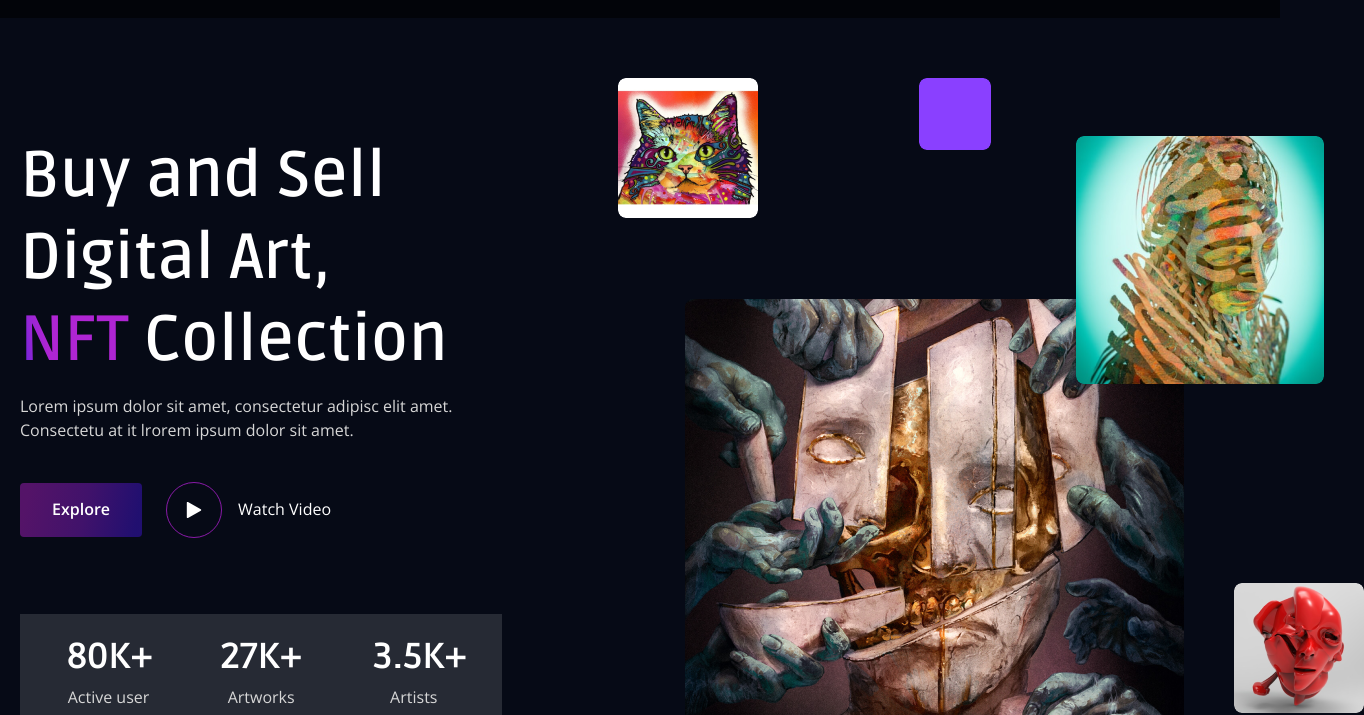
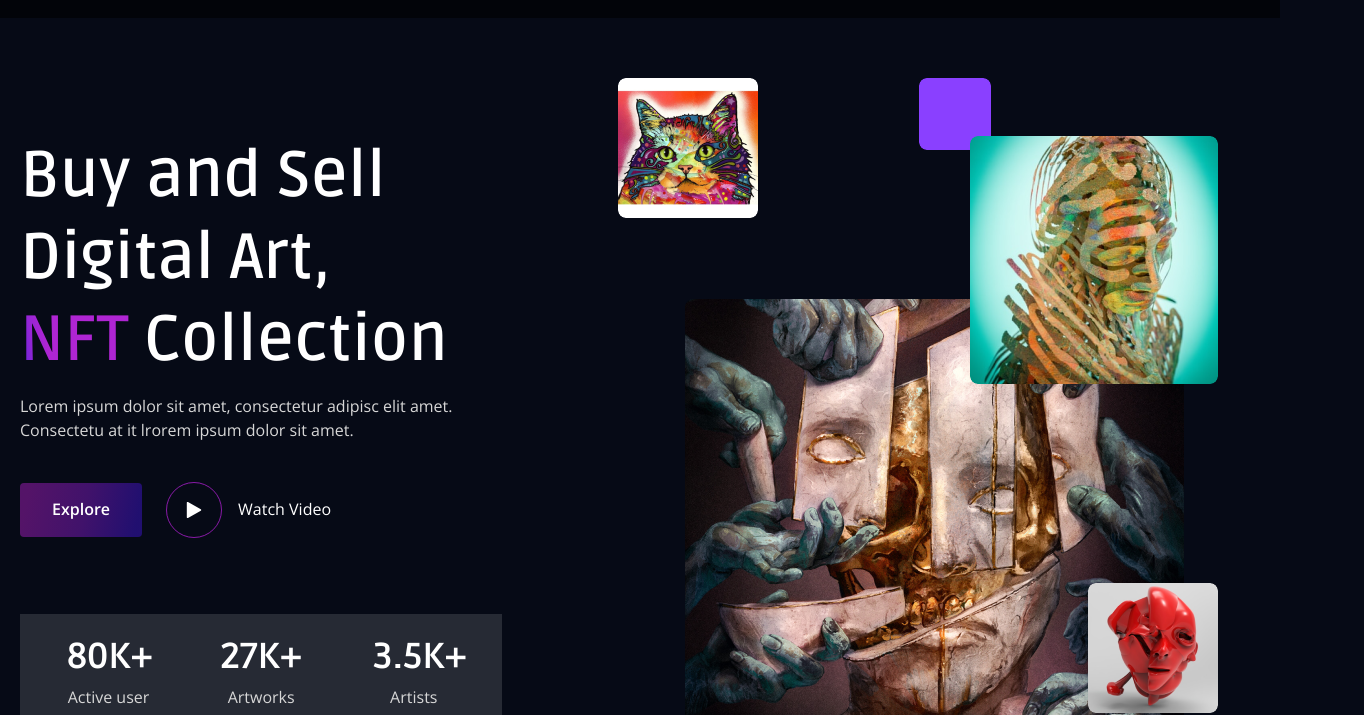
Before and after one commit to Vadym-Vasiliev/NFTs-gulp, a website with bundled scripts: page src/index.html in a window 1280 px wide. Shown: the part 85-800 px from the top of the page, 1364 px wide, since content can reach past the window. Built offline with nearby package versions, Linux system fonts and the light colour scheme; files whose address does not match are found by name.

Commit message:
add fix img hero

```diff
--- a/src/scss/components/hero.scss
+++ b/src/scss/components/hero.scss
@@ -68,7 +68,7 @@
 
     &--green {
       width: 248px;
-      left: 574px;
+      left: 468px;
       top: 0;
 
       @include desktop-min {
@@ -83,7 +83,7 @@
 
     &--red {
       width: 130px;
-      left: 732px;
+      left: 586px;
       bottom: 20px;
 
       @include desktop-min {
```
Also changed, not shown: dist/css/style.css, dist/css/style.min.css.
